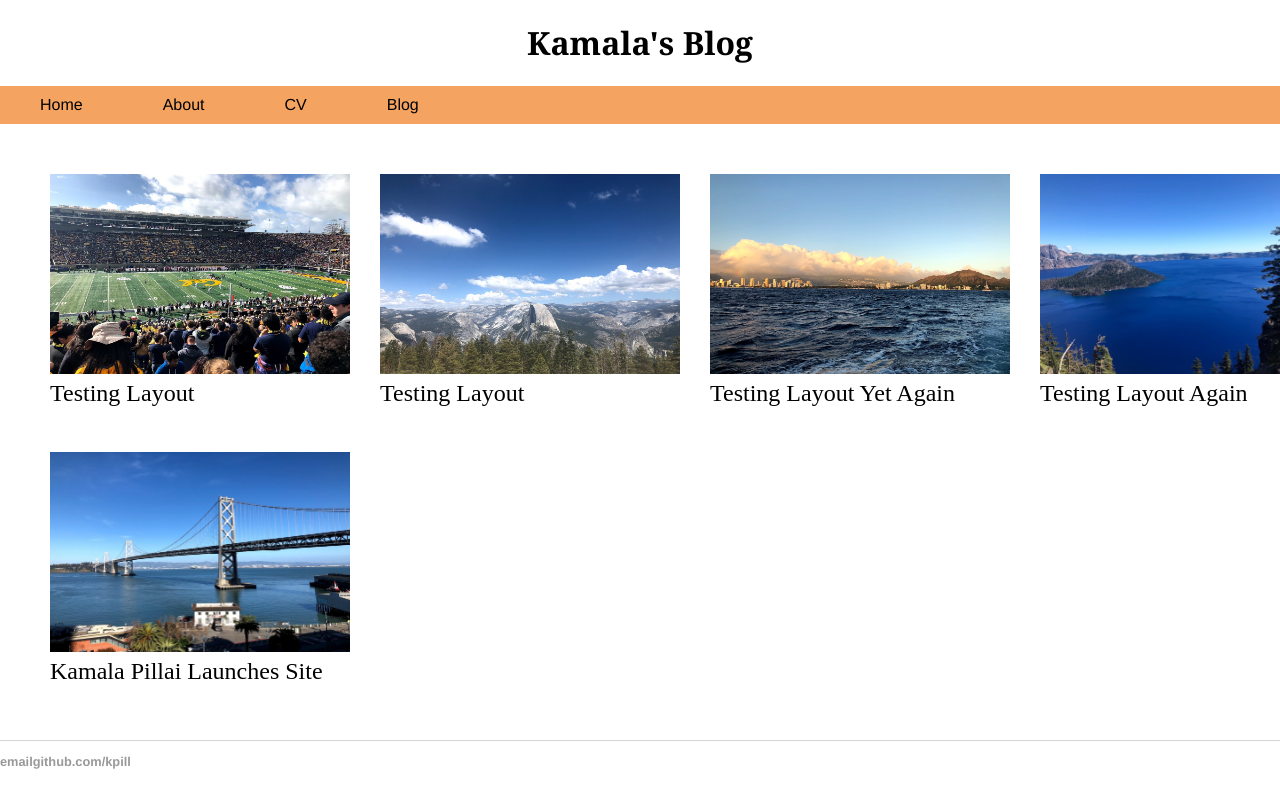
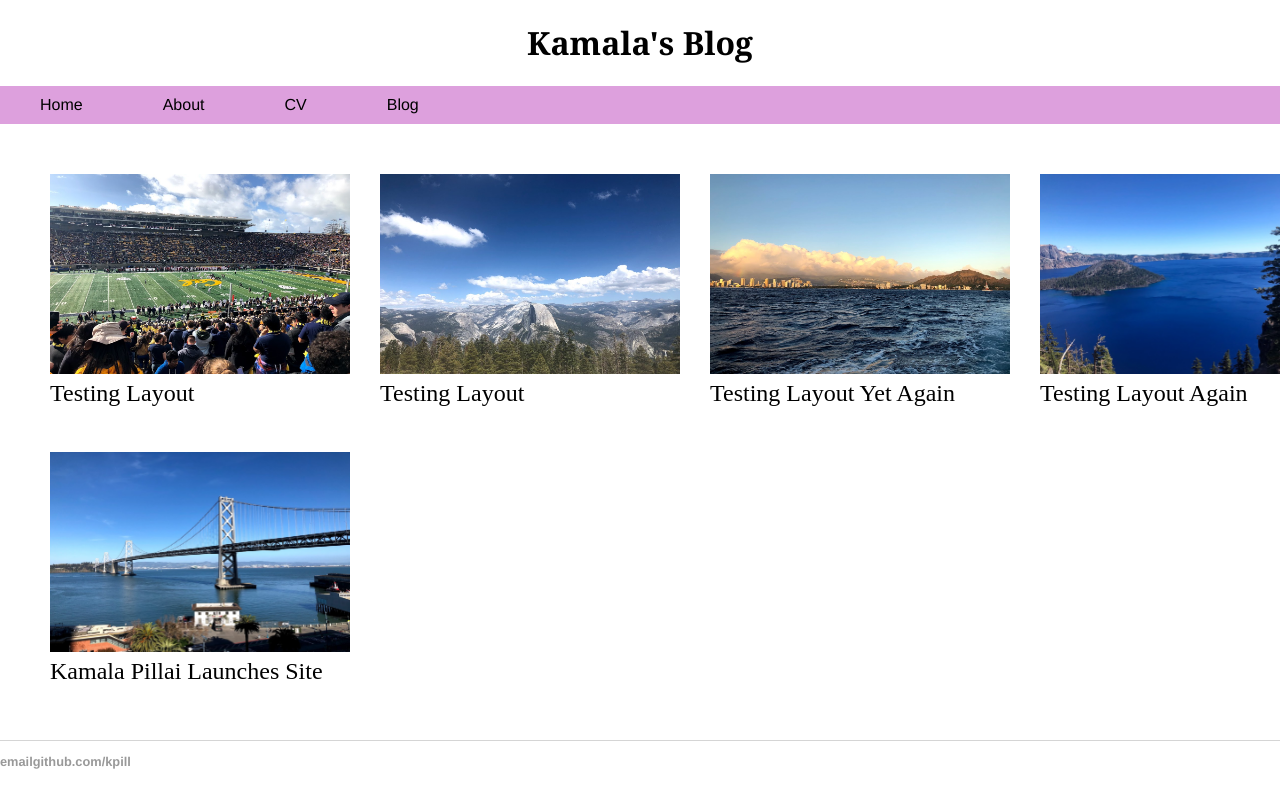
Before and after one commit to kpill/kpill.github.io, a Jekyll site: the page built from index.html, in a window 1280 px wide. Shown: the top 808 px of the page. Built offline with Jekyll 4.4.1, drawn with Linux system fonts in a browser that asks for light colours.

Commit message:
Update main.css

```diff
--- a/css/main.css
+++ b/css/main.css
@@ -32,7 +32,7 @@ nav ul {
     margin: 0;
     padding: 0;
     overflow: hidden;
-    background-color: sandyBrown;
+    background-color: plum;
     width: 100%;
 }
 
```
